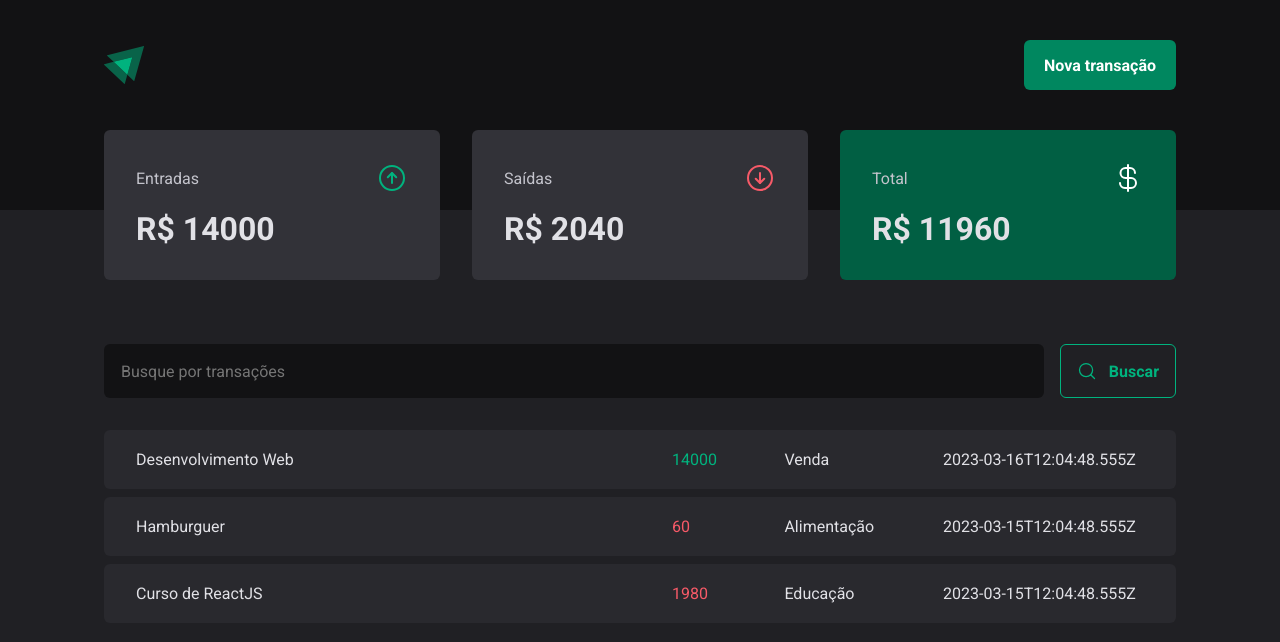
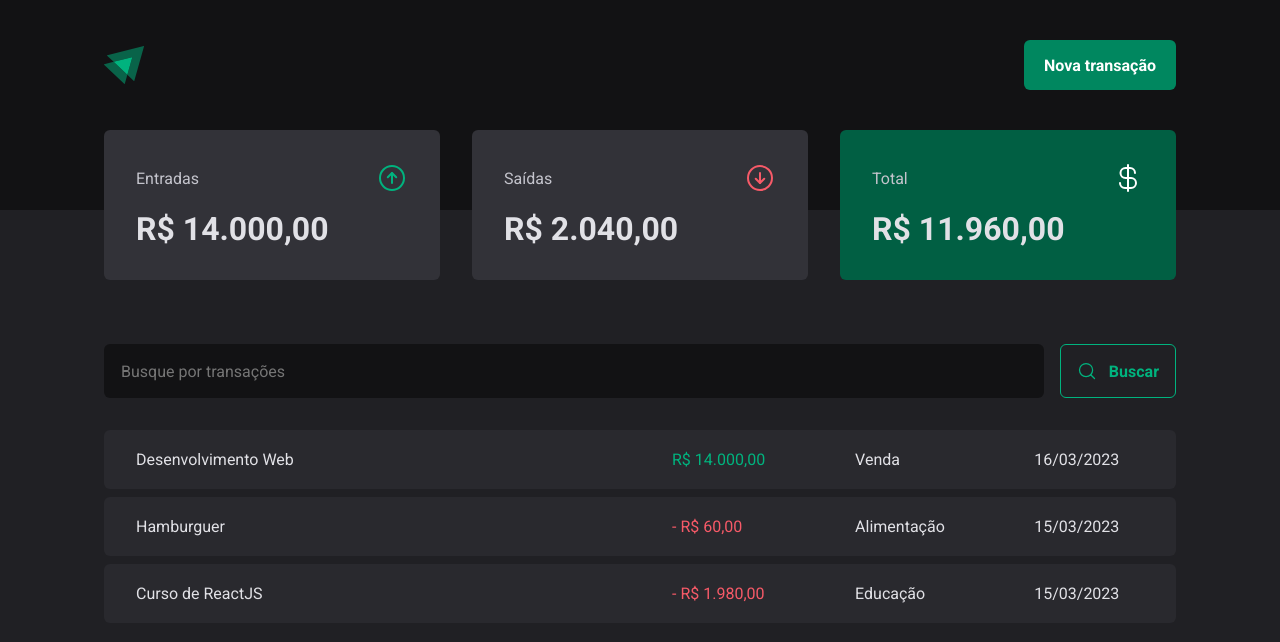
Before and after one commit to CaioScatolino/dt-money, a React (Vite) app: page / in a window 1280 px wide. Shown: the top 642 px of the page. Built offline with nearby package versions, Linux system fonts and the light colour scheme; data requests are answered from the project's data file.

Commit message:
Formatando valor e data. Criando hook o summary

```diff
--- a/src/components/Summary/index.tsx
+++ b/src/components/Summary/index.tsx
@@ -1,28 +1,10 @@
 import { SummaryCard, SummaryContainer } from './styles'
 import { CurrencyDollar, ArrowCircleDown, ArrowCircleUp } from 'phosphor-react'
-import { useContext } from 'react'
-import { TransactionContext } from '../../contexts/TransactionsContext'
+import { priceFormatter } from '../../utils/formatter'
+import { useSummary } from '../../hooks/useSummary'
 
 export function Summary() {
-  const { transactions } = useContext(TransactionContext)
-
-  const summary = transactions.reduce(
-    (acc, transaction) => {
-      if (transaction.type === 'income') {
-        acc.income += transaction.price
-        acc.total += transaction.price
-      } else {
-        acc.outcome += transaction.price
-        acc.total -= transaction.price
-      }
-      return acc
-    },
-    {
-      income: 0,
-      outcome: 0,
-      total: 0,
-    },
-  )
+  const summary = useSummary()
 
   return (
     <SummaryContainer>
@@ -31,21 +13,21 @@
           <span>Entradas</span>
           <ArrowCircleUp size={32} color="#00b37e" />
         </header>
-        <strong>R$ {summary.income}</strong>
+        <strong>{priceFormatter.format(summary.income)}</strong>
       </SummaryCard>
       <SummaryCard>
         <header>
           <span>Saídas</span>
           <ArrowCircleDown size={32} color="#F75A68" />
         </header>
-        <strong>R$ {summary.outcome}</strong>
+        <strong>{priceFormatter.format(summary.outcome)}</strong>
       </SummaryCard>
       <SummaryCard variant="green">
         <header>
           <span>Total</span>
           <CurrencyDollar size={32} color="#FFF" />
         </header>
-        <strong>R$ {summary.total}</strong>
+        <strong>{priceFormatter.format(summary.total)}</strong>
       </SummaryCard>
     </SummaryContainer>
   )
--- /dev/null
+++ b/src/hooks/useSummary.ts
@@ -0,0 +1,26 @@
+import { useContext } from 'react'
+import { TransactionContext } from '../contexts/TransactionsContext'
+
+export function useSummary() {
+  const { transactions } = useContext(TransactionContext)
+
+  const summary = transactions.reduce(
+    (acc, transaction) => {
+      if (transaction.type === 'income') {
+        acc.income += transaction.price
+        acc.total += transaction.price
+      } else {
+        acc.outcome += transaction.price
+        acc.total -= transaction.price
+      }
+      return acc
+    },
+    {
+      income: 0,
+      outcome: 0,
+      total: 0,
+    },
+  )
+
+  return summary
+}
--- a/src/pages/Transactions/index.tsx
+++ b/src/pages/Transactions/index.tsx
@@ -2,6 +2,7 @@
 import { Header } from '../../components/Header'
 import { Summary } from '../../components/Summary'
 import { TransactionContext } from '../../contexts/TransactionsContext'
+import { dateFormatter, priceFormatter } from '../../utils/formatter'
 import { SearchForm } from './components/SearchForm'
 import {
   PriceHightlight,
@@ -29,11 +30,14 @@
                   <td width="50%">{transaction.description}</td>
                   <td>
                     <PriceHightlight variant={transaction.type}>
-                      {transaction.price}
+                      {transaction.type === 'outcome' && '- '}
+                      {priceFormatter.format(transaction.price)}
                     </PriceHightlight>
                   </td>
                   <td>{transaction.category}</td>
-                  <td>{transaction.createdAt}</td>
+                  <td>
+                    {dateFormatter.format(new Date(transaction.createdAt))}
+                  </td>
                 </tr>
               )
             })}
--- /dev/null
+++ b/src/utils/formatter.ts
@@ -0,0 +1,6 @@
+export const dateFormatter = new Intl.DateTimeFormat('pt-BR')
+
+export const priceFormatter = new Intl.NumberFormat('pt-BR', {
+  style: 'currency',
+  currency: 'BRL',
+})
```
